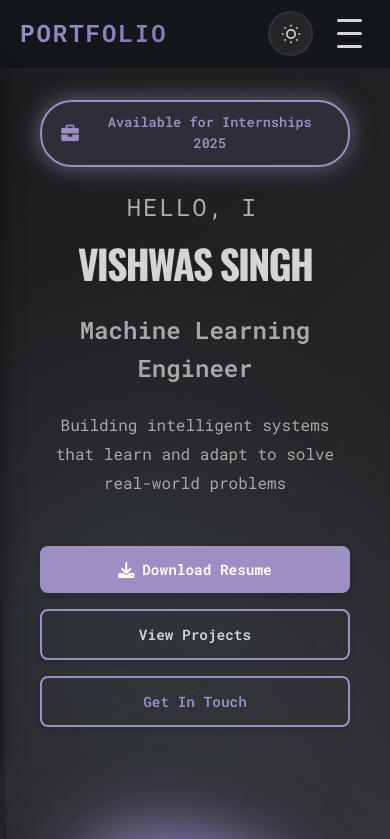
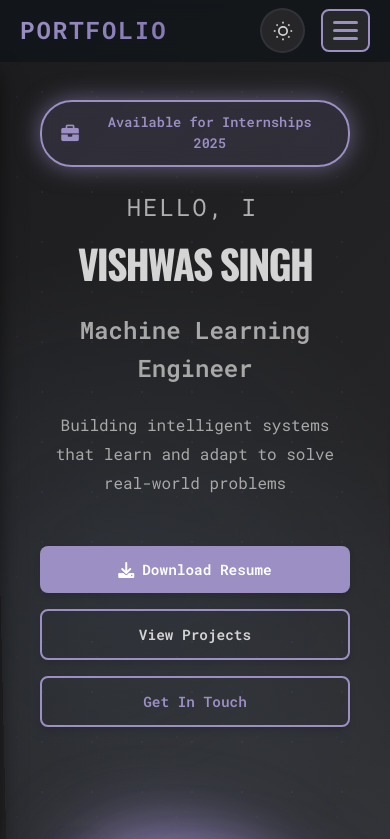
Before and after one commit to VISHWAS-SINGH09/portfolio-website, a React (Vite) app: page / in a window 390 px wide. Shown: the top 839 px of the page. Built offline with nearby package versions, Linux system fonts and the light colour scheme.

Commit message:
Fix mobile toggle button visibility and functionality

```diff
--- a/src/styles/globals.css
+++ b/src/styles/globals.css
@@ -448,14 +448,21 @@ h1, h2, h3, h4, h5, h6 {
   display: none;
   flex-direction: column;
   cursor: pointer;
+  padding: 10px;
+  background: var(--card-bg);
+  border-radius: 8px;
+  border: 2px solid var(--card-border);
+  gap: 5px;
+  z-index: 1001;
 }
 
 .bar {
   width: 25px;
   height: 3px;
   background-color: var(--text-primary);
-  margin: 3px 0;
+  border-radius: 2px;
   transition: 0.3s;
+  display: block;
 }
 
 /* Hero Section - Big Beautiful Header */
@@ -3009,16 +3016,17 @@ img {
   }
 
   .nav-menu {
-    position: fixed;
-    top: 70px;
-    left: -100%;
-    width: 100%;
-    background: var(--bg-secondary);
-    flex-direction: column;
-    padding: 2rem;
-    transition: none !important;
-    box-shadow: 0 4px 20px rgba(0, 0, 0, 0.5);
-    z-index: 999;
+    position: fixed !important;
+    top: 70px !important;
+    left: -100% !important;
+    width: 100% !important;
+    height: calc(100vh - 70px) !important;
+    background: var(--bg-secondary) !important;
+    flex-direction: column !important;
+    padding: 2rem !important;
+    box-shadow: 0 4px 20px rgba(0, 0, 0, 0.5) !important;
+    z-index: 999 !important;
+    overflow-y: auto !important;
   }
 
   .nav-menu.active {
@@ -3027,26 +3035,31 @@ img {
 
   .nav-toggle {
     display: flex !important;
-    flex-direction: column;
-    gap: 4px;
-    cursor: pointer;
-    padding: 8px;
-    z-index: 1000;
-    position: relative;
+    flex-direction: column !important;
+    gap: 5px !important;
+    cursor: pointer !important;
+    padding: 10px !important;
+    background: var(--card-bg) !important;
+    border-radius: 8px !important;
+    border: 2px solid var(--accent-primary) !important;
+    z-index: 1001 !important;
+    position: relative !important;
   }
 
   .nav-toggle .bar {
-    width: 25px;
-    height: 3px;
-    background-color: var(--text-primary);
-    border-radius: 2px;
-    transition: none !important;
+    width: 25px !important;
+    height: 3px !important;
+    background-color: var(--accent-primary) !important;
+    border-radius: 2px !important;
+    display: block !important;
   }
 
   .nav-link {
-    padding: 1rem 0;
-    font-size: 1.1rem;
-    border-bottom: 1px solid var(--card-border);
+    padding: 1rem 0 !important;
+    font-size: 1.1rem !important;
+    border-bottom: 1px solid var(--card-border) !important;
+    display: block !important;
+    width: 100% !important;
   }
 
   /* Hero section mobile */
```
